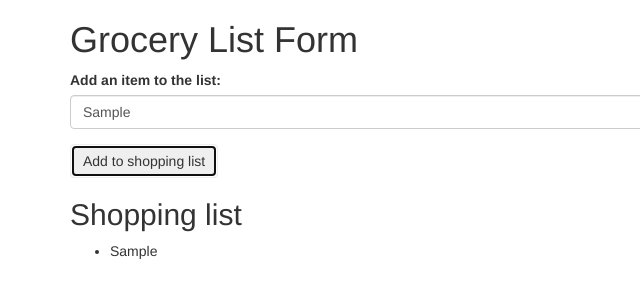
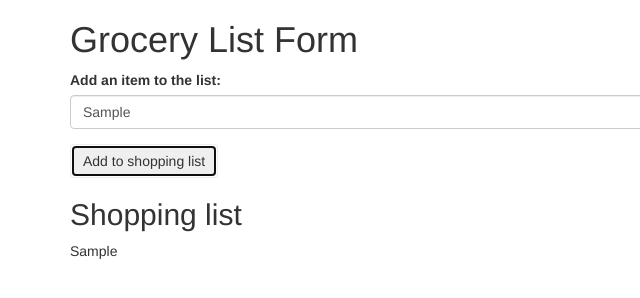
Before and after one commit to EstiShay/grocery-list, a plain HTML site: page index.html in a window 1280 px wide. Both pictures are taken after typing "Sample" into the empty fields and a click on the button "Add to shopping list". Shown: the full height of the page, 0-640 px from the left. Drawn offline with Linux system fonts and the light colour scheme.

Commit message:
send intputs to an array.

```diff
--- a/index.html
+++ b/index.html
@@ -22,9 +22,9 @@
 
         <div class="shopping-list">
           <h2>Shopping list</h2>
-          <ul>
+          <p>
             <!--array goes here -->
-          </ul>
+          </p>
         </div>
 
     </div>
--- a/js/scripts.js
+++ b/js/scripts.js
@@ -1,17 +1,27 @@
 $(document).ready(function() {
-  var groceries = [];
+
 
   $("#shoppingForm").submit(function(event) {
     // groceries.push($("input#item").val());
+    var groceries = [];
+
     var itemInput = $("input#item").val();
 
-    $("ul").append("<li>" + itemInput + "</li>")
+    if (itemInput === '') {
+      alert("Please enter an item name.")
+    } else {
+      groceries.push($("input#item").val());
+      $("p").append(groceries);
+    }
 
     event.preventDefault();
   });
 
 
 
+// var itemInput = $("input#item").val();
+  //  $("ul").append("<li>" + itemInput + "</li>")
+
   // groceries.forEach(function(grocery) {
   //   $("ul").append("<li>"+grocery+"</li>");
   // });
```
